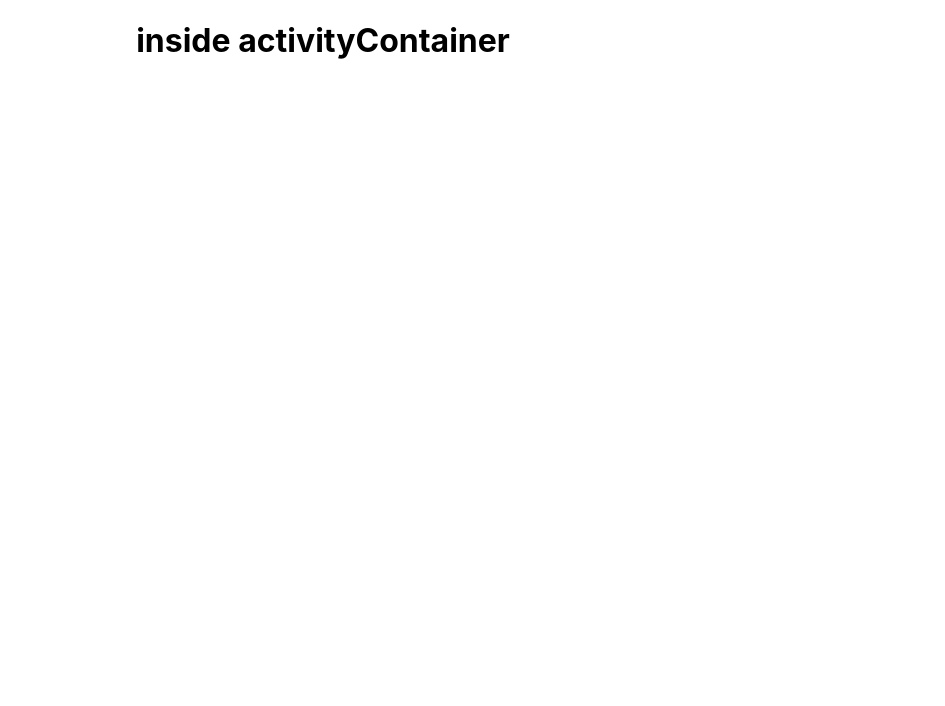
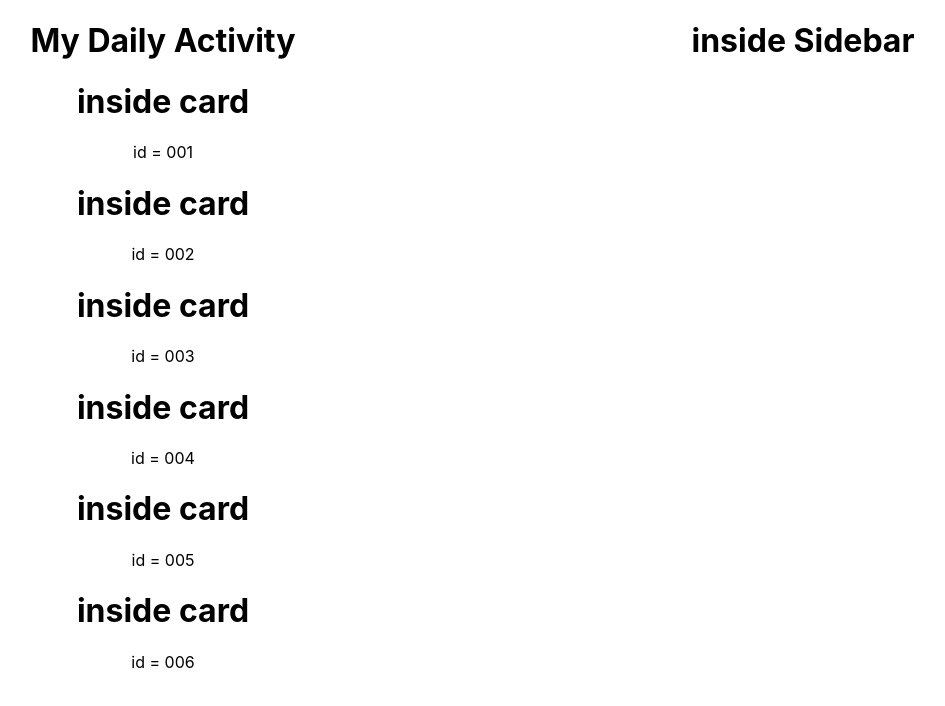
Before and after one commit to Ahmad-Shibbir/daily-activity-tracker, a React (Create React App) app: page / in a window 1280 px wide. Shown: the top 706 px of the page, without its empty margins (317-1262 px from the left). Built offline with nearby package versions, Linux system fonts and the light colour scheme.

Commit message:
data loded from json file

```diff
--- a/public/activity-db.json
+++ b/public/activity-db.json
@@ -1,47 +1,47 @@
 [
     {
-        "activity-id":"001",
-        "activity-name":"Watching Tutorial",
+        "id":"001",
+        "name":"Watching Tutorial",
         "info":" ",
         "img":"https://cdn-media-1.freecodecamp.org/images/1*3pyJUEclXtPt8TNONerTUg.jpeg",
         "time":"3 "
 
     },
     {
-        "activity-id":"002",
-        "activity-name":"Practice coding",
+        "id":"002",
+        "name":"Practice coding",
         "info":" ",
         "img":"https://miro.medium.com/max/1400/0*n5-lUv25RiCKPASW",
         "time":"4 "
 
     },
     {
-        "activity-id":"003",
-        "activity-name":"Sleeping ",
+        "id":"003",
+        "name":"Sleeping ",
         "info":" ",
         "img":"https://cdn.shopify.com/s/files/1/2072/2321/articles/what_is_the_best_time_to_get_up_700x.jpg?v=1611938110",
         "time":" "
 
     },
     {
-        "activity-id":"004",
-        "activity-name":"Physical Exercise",
+        "id":"004",
+        "name":"Physical Exercise",
         "info":" ",
         "img":"https://cdn.mos.cms.futurecdn.net/KLZwUWe4JwyyXY7pV7CpaU.jpg",
         "time":"1"
 
     },
     {
-        "activity-id":"005",
-        "activity-name":"Meditation",
+        "id":"005",
+        "name":"Meditation",
         "info":" ",
         "img":"https://www.aami.com.au/content/dam/suncorp/insurance/aami/images/aami-answers/image/man-meditating-in-sunlight-1200x686.jpg",
         "time":"1"
 
     },
     {
-        "activity-id":"006",
-        "activity-name":"Social activity",
+        "id":"006",
+        "name":"Social activity",
         "info":" ",
         "img":"https://content.thriveglobal.com/wp-content/uploads/2020/08/local-community-activities.jpg",
         "time":"2"
--- a/src/App.js
+++ b/src/App.js
@@ -1,11 +1,13 @@
 import logo from './logo.svg';
 import './App.css';
 import ActivityContainer from './Components/ActivityContainer/ActivityContainer';
+
 
 function App() {
   return (
     <div className="App">
       <ActivityContainer></ActivityContainer>
+
     </div>
   );
 }
--- /dev/null
+++ b/src/Components/ActivityCard/ActivityCard.js
@@ -0,0 +1,14 @@
+import React from 'react';
+import './ActivityCard.css'
+
+const ActivityCard = (props) => {
+    const {id}=props.activity;
+    return (
+        <div>
+            <h1>inside card</h1>
+            <p>id = {id}</p>
+        </div>
+    );
+};
+
+export default ActivityCard;
--- a/src/Components/ActivityCartContainer/ActivityCartContainer.js
+++ b/src/Components/ActivityCartContainer/ActivityCartContainer.js
@@ -1,9 +1,26 @@
-import React from 'react';
+import React, { useEffect, useState } from 'react';
+import ActivityCard from '../ActivityCard/ActivityCard';
 import './ActivityCartContainer.css'
+
 const ActivityCartContainer = () => {
+    const [activities, setActivities]= useState([]);
+
+    useEffect(()=>{
+        fetch('activity-db.json')
+        .then(res => res.json())
+        .then(data => setActivities(data))
+    },[])
+
     return (
         <div>
-            <h1>inside activity cart</h1>
+            <h1>My Daily Activity </h1>
+            {
+                activities.map(activity=> <ActivityCard
+                    key={activity.id}
+                    activity={activity}>
+                    </ActivityCard>)
+            }
+
         </div>
     );
 };
--- a/src/Components/ActivityContainer/ActivityContainer.css
+++ b/src/Components/ActivityContainer/ActivityContainer.css
@@ -0,0 +1,4 @@
+.Activity-container{
+    display: grid;
+    grid-template-columns: 3fr 1fr;
+}
--- a/src/Components/ActivityContainer/ActivityContainer.js
+++ b/src/Components/ActivityContainer/ActivityContainer.js
@@ -1,10 +1,13 @@
 import React from 'react';
+import ActivityCartContainer from '../ActivityCartContainer/ActivityCartContainer';
+import Sidebar from '../Sidebar/Sidebar';
 import './ActivityContainer.css';
 
 const ActivityContainer = () => {
     return (
-        <div>
-            <h1>inside activityContainer</h1>
+        <div className='Activity-container'>
+            <ActivityCartContainer></ActivityCartContainer>
+            <Sidebar></Sidebar>
         </div>
     );
 };
```
Also changed, not shown: src/Components/ActivityCard/ActivityCard.css (added).
